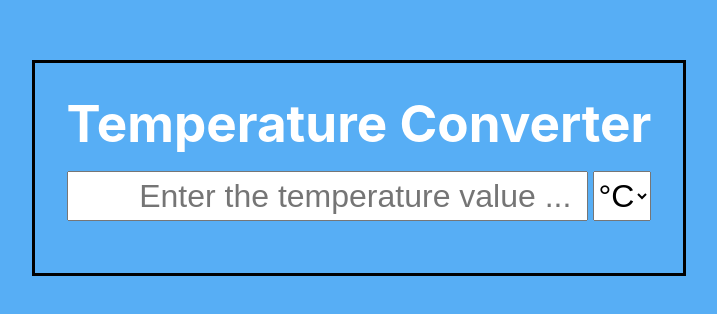
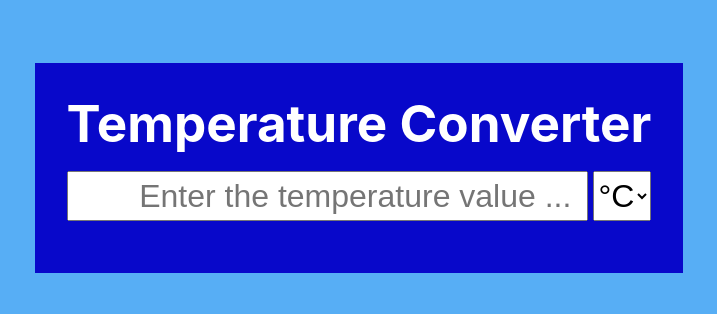
Before and after one commit to jatempa/temperature-converter, a Vue app in the folder client/: page / in a window 1280 px wide. Shown: the part 232-546 px from the top of the page, without its empty margins (281-998 px from the left). Built offline with nearby package versions, Linux system fonts and the light colour scheme.

Commit message:
Update main div background color

```diff
--- a/client/src/style.css
+++ b/client/src/style.css
@@ -23,7 +23,7 @@ body {
 }
 
 #app {
-  border: 3px solid;
+  background-color: rgb(8, 8, 202);
   max-width: 1280px;
   margin: 0 auto;
   padding: 2rem;
```
